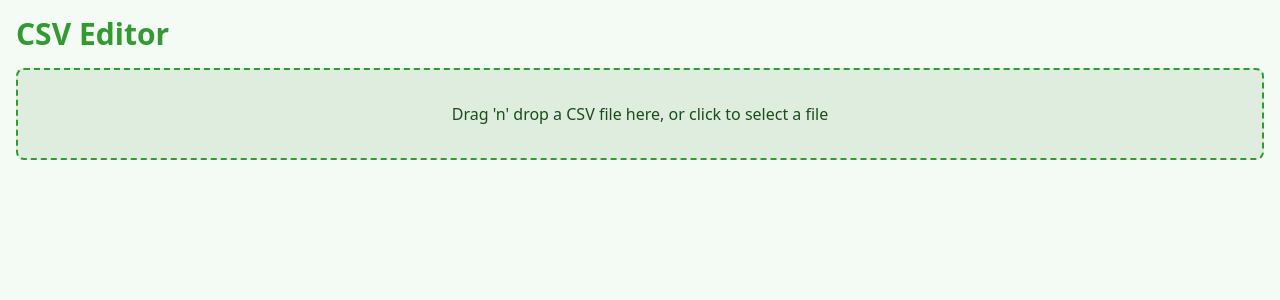
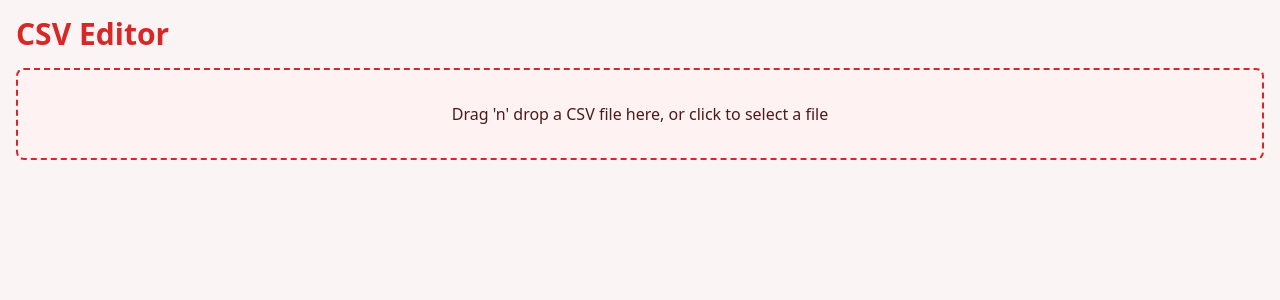
Before and after one commit to GPT-Engineer-App/tidy-csv-gadget, a React (Vite) app: page / in a window 1280 px wide. Shown: the top 300 px of the page. Built offline with nearby package versions, Linux system fonts and the light colour scheme.

Commit message:
Make UI elements red
Updated the color scheme of the UI components to use red tones for better visibility and emphasis.
[skip gpt_engineer]

```diff
--- a/src/index.css
+++ b/src/index.css
@@ -4,33 +4,33 @@
 
 @layer base {
   :root {
-    --background: 120 50% 97%;
-    --foreground: 120 50% 20%;
+    --background: 0 50% 97%;
+    --foreground: 0 50% 20%;
 
-    --card: 120 50% 95%;
-    --card-foreground: 120 50% 20%;
+    --card: 0 50% 95%;
+    --card-foreground: 0 50% 20%;
 
-    --popover: 120 50% 97%;
-    --popover-foreground: 120 50% 20%;
+    --popover: 0 50% 97%;
+    --popover-foreground: 0 50% 20%;
 
-    --primary: 120 50% 40%;
-    --primary-foreground: 120 50% 98%;
+    --primary: 0 70% 50%;
+    --primary-foreground: 0 50% 98%;
 
-    --secondary: 120 30% 90%;
-    --secondary-foreground: 120 50% 20%;
+    --secondary: 0 30% 90%;
+    --secondary-foreground: 0 50% 20%;
 
-    --muted: 120 30% 90%;
-    --muted-foreground: 120 30% 40%;
+    --muted: 0 30% 90%;
+    --muted-foreground: 0 30% 40%;
 
-    --accent: 120 30% 90%;
-    --accent-foreground: 120 50% 20%;
+    --accent: 0 30% 90%;
+    --accent-foreground: 0 50% 20%;
 
     --destructive: 0 84.2% 60.2%;
-    --destructive-foreground: 120 50% 98%;
+    --destructive-foreground: 0 50% 98%;
 
-    --border: 120 30% 85%;
-    --input: 120 30% 85%;
-    --ring: 120 50% 40%;
+    --border: 0 30% 85%;
+    --input: 0 30% 85%;
+    --ring: 0 70% 50%;
 
     --radius: 0.5rem;
   }
--- a/src/pages/Index.jsx
+++ b/src/pages/Index.jsx
@@ -46,7 +46,7 @@ const CSVEditor = () => {
     <div className="container mx-auto p-4 bg-background text-foreground">
       <h1 className="text-3xl font-bold mb-4 text-primary">CSV Editor</h1>
 
-      <div {...getRootProps()} className="border-2 border-dashed border-primary rounded-lg p-8 mb-4 text-center cursor-pointer bg-secondary">
+      <div {...getRootProps()} className="border-2 border-dashed border-primary rounded-lg p-8 mb-4 text-center cursor-pointer bg-red-50">
         <input {...getInputProps()} />
         {isDragActive ? (
           <p>Drop the CSV file here ...</p>
@@ -58,9 +58,9 @@ const CSVEditor = () => {
       {data.length > 0 && (
         <>
           <div className="mb-4 space-x-2">
-            <Button onClick={addRow} className="bg-primary text-primary-foreground hover:bg-primary/90">Add Row</Button>
+            <Button onClick={addRow} className="bg-red-600 text-white hover:bg-red-700">Add Row</Button>
             <CSVLink data={[headers, ...data]} filename={`edited_${fileName}`}>
-              <Button className="bg-secondary text-secondary-foreground hover:bg-secondary/90">Download CSV</Button>
+              <Button className="bg-red-100 text-red-800 hover:bg-red-200">Download CSV</Button>
             </CSVLink>
           </div>
 
@@ -86,7 +86,7 @@ const CSVEditor = () => {
                       </TableCell>
                     ))}
                     <TableCell>
-                      <Button variant="destructive" onClick={() => deleteRow(rowIndex)} className="bg-destructive text-destructive-foreground hover:bg-destructive/90">Delete</Button>
+                      <Button variant="destructive" onClick={() => deleteRow(rowIndex)} className="bg-red-700 text-white hover:bg-red-800">Delete</Button>
                     </TableCell>
                   </TableRow>
                 ))}
```
